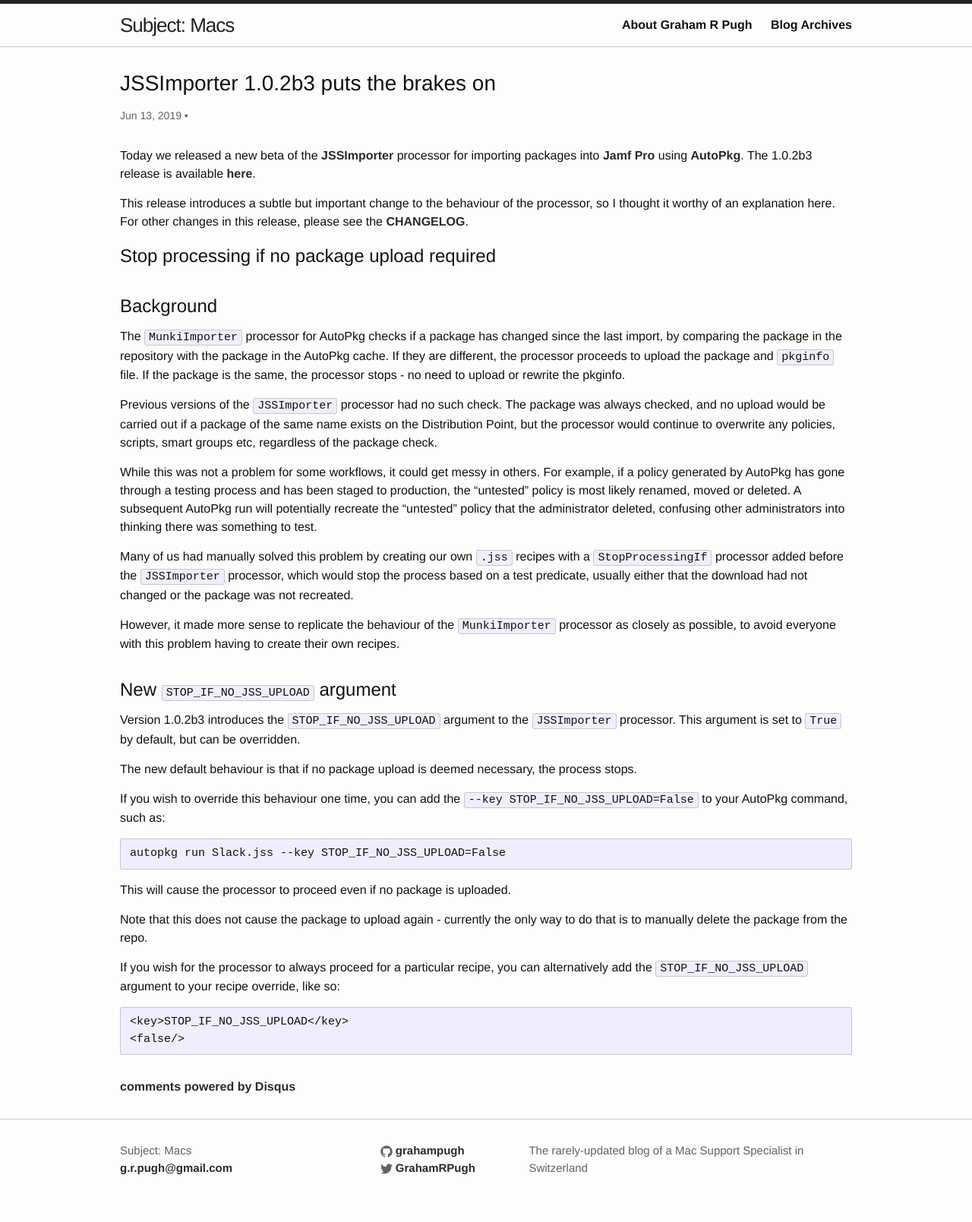
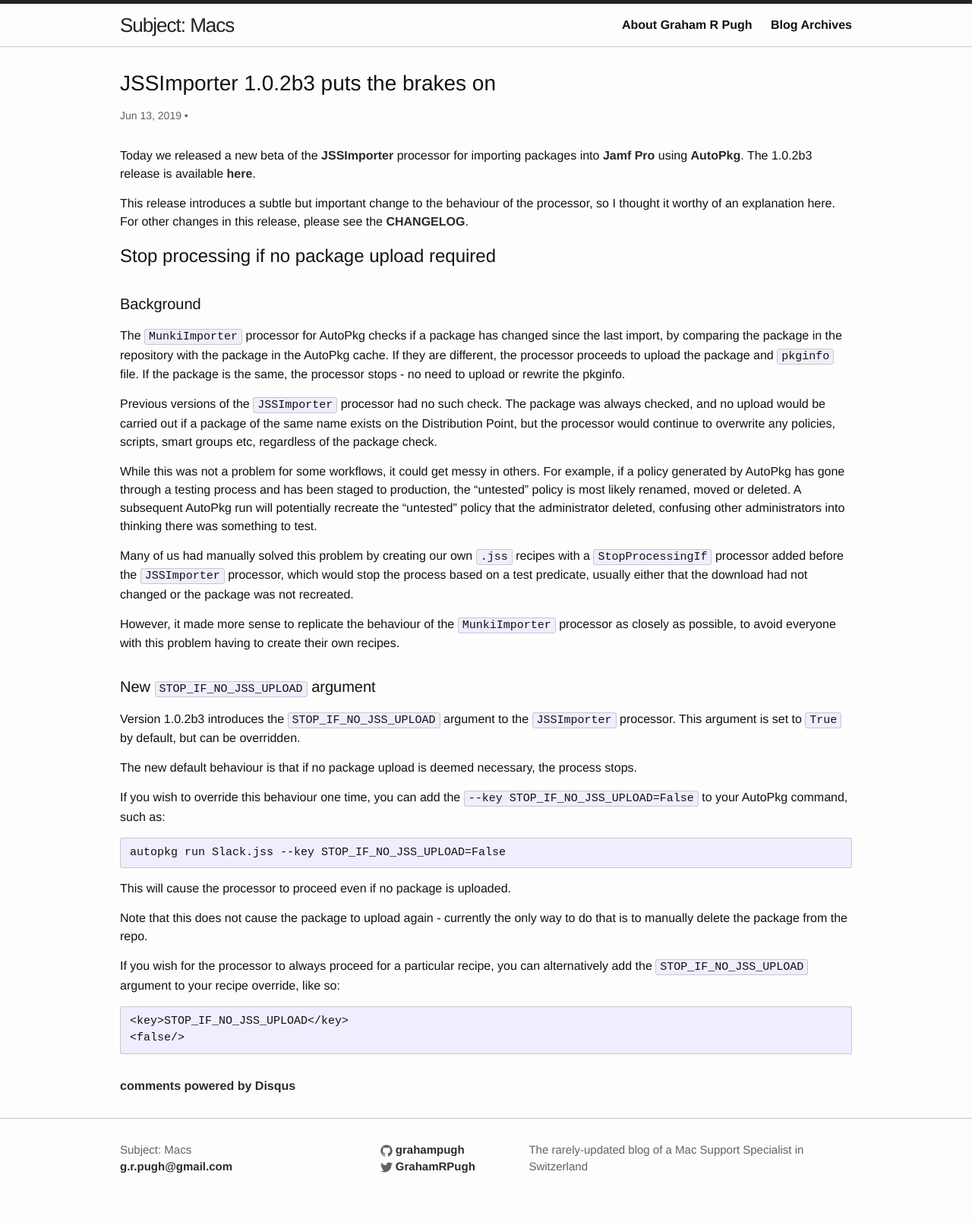
Before and after one commit to grahampugh/grahampugh.github.io, a Jekyll site: the page built from _posts/2019-06-13-jssimporter-update.md, in a window 1280 px wide. Shown: the whole page at 76% size. Built offline with Jekyll 4.4.1, drawn with Linux system fonts in a browser that asks for light colours; comment, search, counter and statistics services are not loaded.

Commit message:
header indents

```diff
--- a/_posts/2019-06-13-jssimporter-update.md
+++ b/_posts/2019-06-13-jssimporter-update.md
@@ -10,7 +10,7 @@
 
 # Stop processing if no package upload required
 
-## Background
+### Background
 
 The `MunkiImporter` processor for AutoPkg checks if a package has changed since the last import, by comparing the package in the repository with the package in the AutoPkg cache. If they are different, the processor proceeds to upload the package and `pkginfo` file. If the package is the same, the processor stops - no need to upload or rewrite the pkginfo.
 
@@ -22,7 +22,7 @@
 
 However, it made more sense to replicate the behaviour of the `MunkiImporter` processor as closely as possible, to avoid everyone with this problem having to create their own recipes.
 
-## New `STOP_IF_NO_JSS_UPLOAD` argument
+### New `STOP_IF_NO_JSS_UPLOAD` argument
 
 Version 1.0.2b3 introduces the `STOP_IF_NO_JSS_UPLOAD` argument to the `JSSImporter` processor. This argument is set to `True` by default, but can be overridden.
 
```
